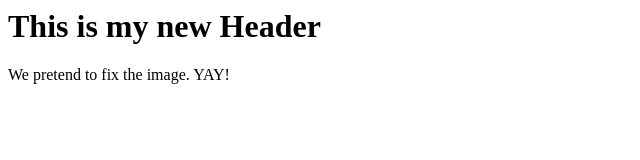
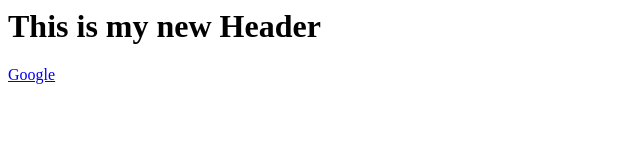
Before and after one commit to MellyaV/branch-local-remote, a plain HTML site: page index.html in a window 1280 px wide. Shown: the whole page, without its empty margins (0-640 px from the left). Drawn offline with Linux system fonts and the light colour scheme.

Commit message:
fixes link, closes #3

```diff
--- a/index.html
+++ b/index.html
@@ -1,2 +1,2 @@
 <h1>This is my new Header</h1>
-<p>We pretend to fix the image. YAY!</p>
+<p><a href="https://google.com">Google</a></p>
```
